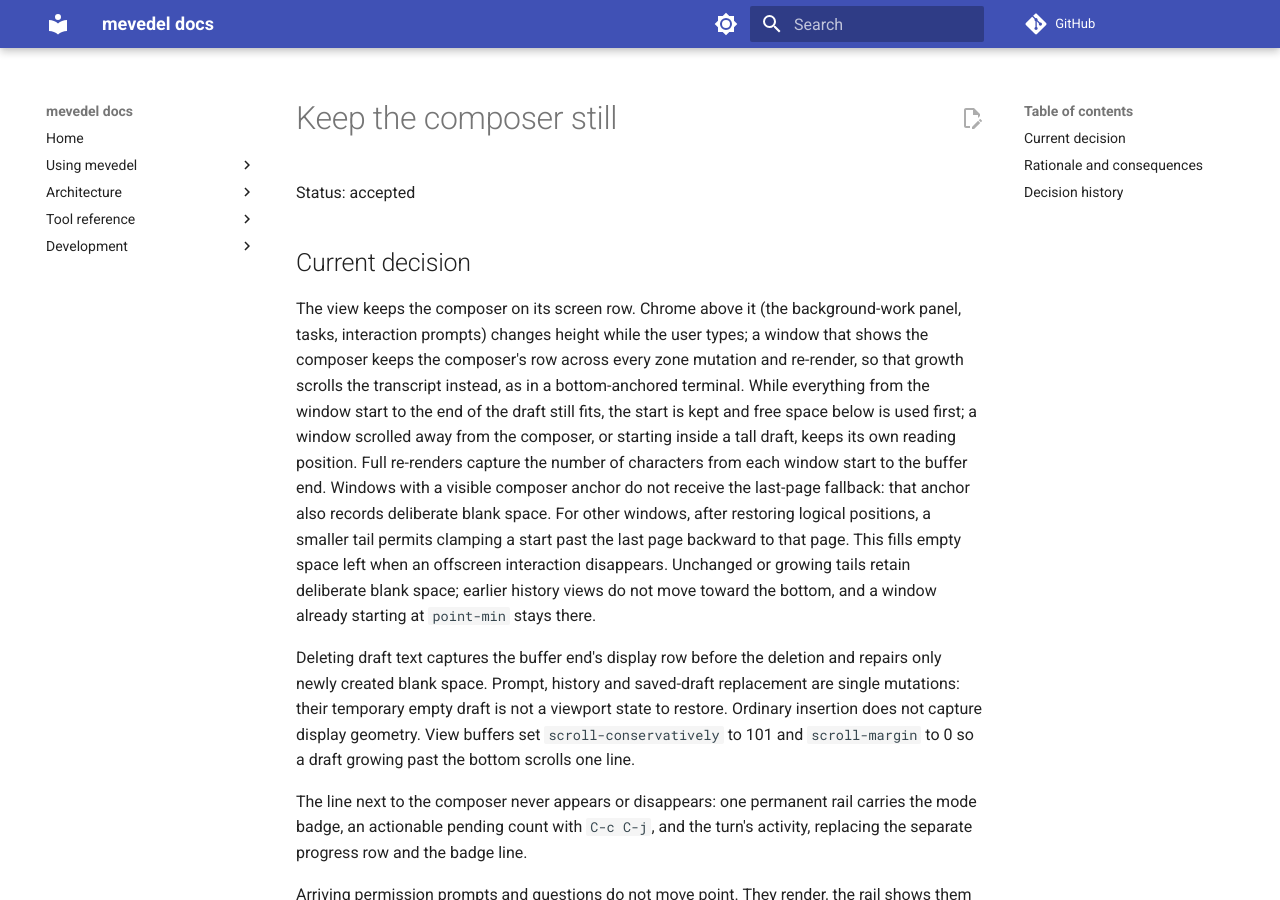
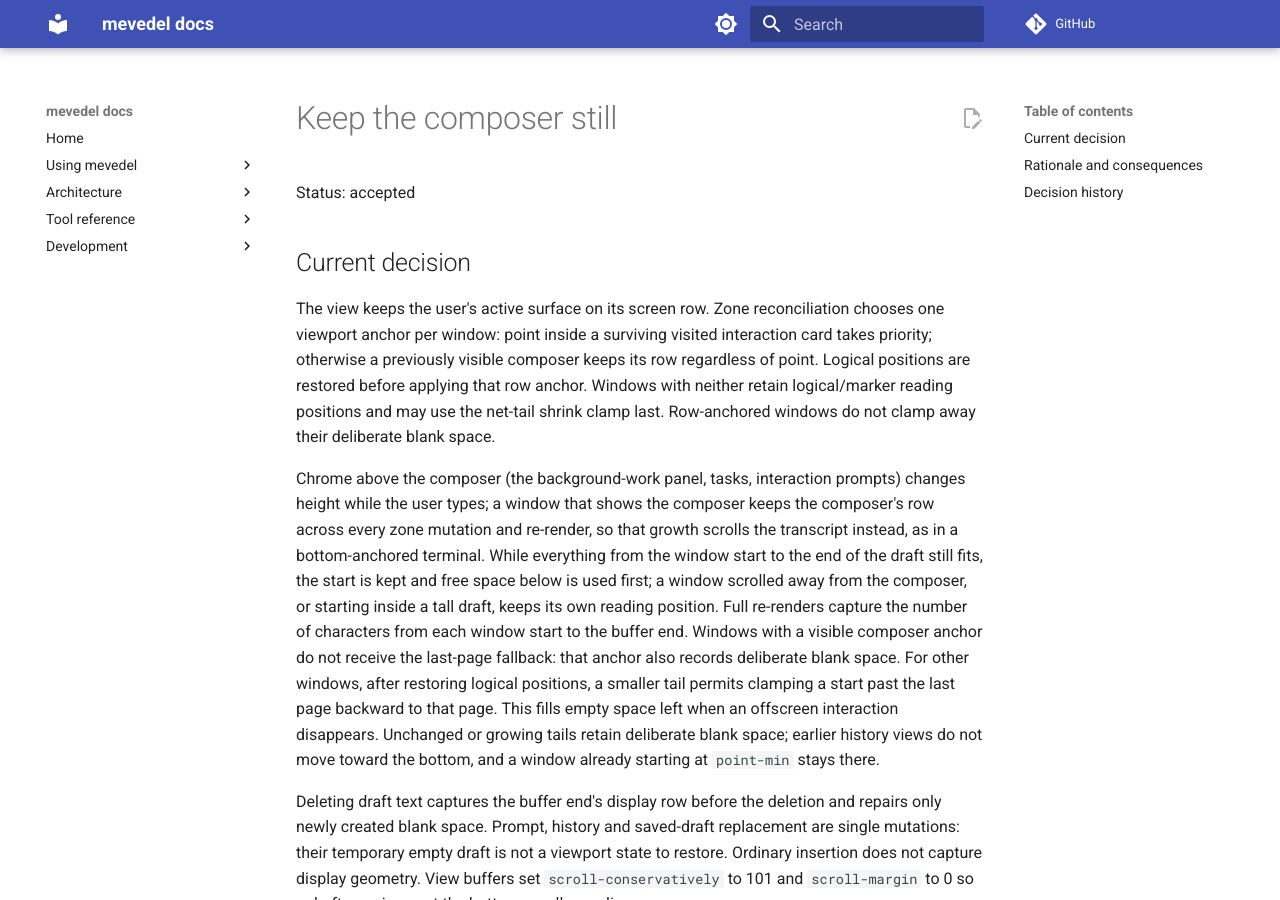
Before and after one commit to FrauH0lle/mevedel, an MkDocs documentation site: the page built from docs/adr/0126-keep-the-composer-still.md, in a window 1280 px wide and 900 px high. Built offline with MkDocs 1.6.1 and Material for MkDocs 9.7.7, drawn with Linux system fonts in a browser that asks for light colours; comment, search, counter and statistics services are not loaded; some of the changed text lies outside the part shown.

Commit message:
test(view): cover combined viewport policy and full-window settlement

```diff
--- a/docs/adr/0126-keep-the-composer-still.md
+++ b/docs/adr/0126-keep-the-composer-still.md
@@ -4,7 +4,15 @@ Status: accepted
 
 ## Current decision
 
-The view keeps the composer on its screen row. Chrome above it (the
+The view keeps the user's active surface on its screen row. Zone reconciliation
+chooses one viewport anchor per window: point inside a surviving visited
+interaction card takes priority; otherwise a previously visible composer keeps
+its row regardless of point. Logical positions are restored before applying that
+row anchor. Windows with neither retain logical/marker reading positions and
+may use the net-tail shrink clamp last. Row-anchored windows do not clamp away
+their deliberate blank space.
+
+Chrome above the composer (the
 background-work panel, tasks, interaction prompts) changes height while the user
 types; a window that shows the composer keeps the composer's row across every
 zone mutation and re-render, so that growth scrolls the transcript instead, as in
@@ -72,6 +80,13 @@ focus is explicit.
 
 ## Decision history
 
+- **One viewport anchor per window (2026-10-18).** Logical window-start
+  restoration previously overrode the composer's row inside growing cards,
+  while composer anchoring displaced visited controls when unrelated cards
+  arrived or disappeared. A graphical replay kept a visited Ask control at row
+  3 through arrivals above and below it and removal after choosing the visited
+  row first. Only visiting windows pay for the additional bounded row capture.
+
 - **Preserve intentional blank space, repair draft shrink (2026-10-18).** A
   recentered transcript with a visible composer jumped 24 rows in a 41-row
   terminal window when a streaming status summary became shorter in characters
```
Also changed, not shown: 1 other file.
